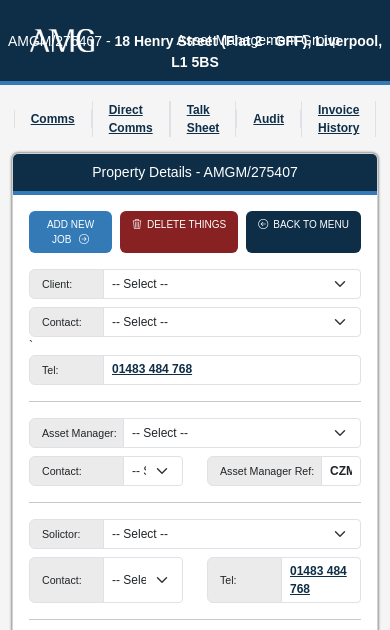
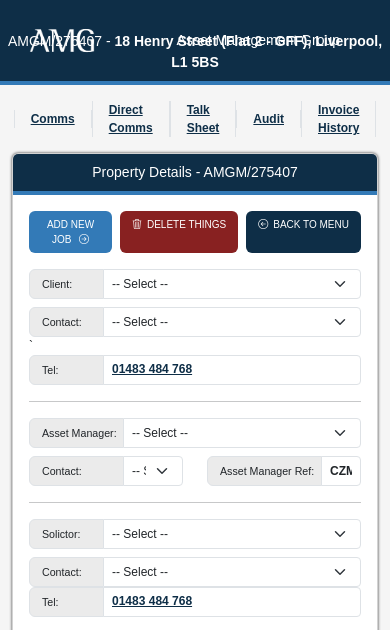
Before and after one commit to 7ZwOxAJEts/opera, a plain HTML site: page 006AssessmentEditOut.html in a window 390 px wide. Shown: the top 630 px of the page. Drawn offline with Linux system fonts and the light colour scheme.

Commit message:
refactor: enhance input group structure for improved layout and responsiveness

```diff
--- a/006AssessmentEditOut.html
+++ b/006AssessmentEditOut.html
@@ -136,16 +136,24 @@
 
                             <div class="row">
 
-                                <div class="input-group w-50 col-6">
+                                <div class="col-md-6">
+
+                                    <div class="input-group">
                                         <span class="input-group-text" style="width: 75px;">Contact:</span>
                                         <select name="" id="" class="form-select form-select-sm" required>
                                             <option value="">-- Select --</option>
                                         </select>
                                     </div>
 
-                                <div class="input-group w-50 col-6">
+                                </div>
+
+                                <div class="col-md-6">
+
+                                    <div class="input-group">
                                         <span class="input-group-text" style="width: 75px;">Tel:</span>
                                         <a href="tel:01483 484 768" class="form-control form-control-sm">01483 484 768</a>
+                                    </div>
+
                                 </div>
 
                             </div>
```
Lines whose indentation alone changed are shown as unchanged.
